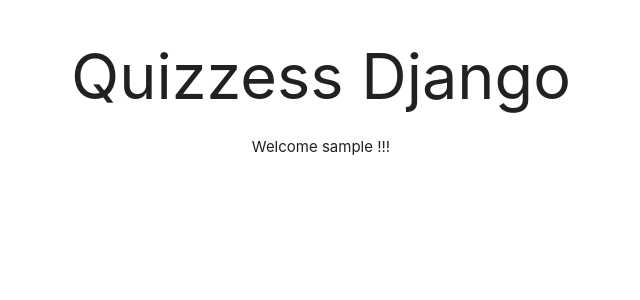
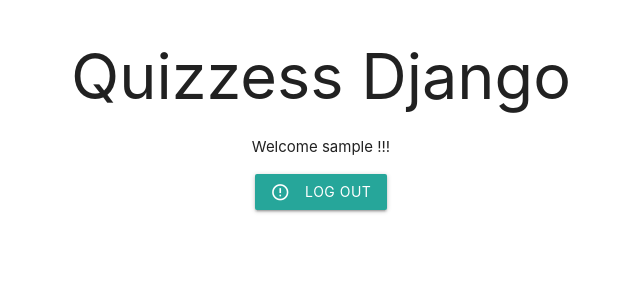
Before and after one commit to 1-0/quizzes, a Django app: page / in a window 1280 px wide. Shown: the top 300 px of the page, without its empty margins (319-959 px from the left). Run offline with Django 3.2, Linux system fonts and the light colour scheme; the visitor is signed in with stand-in values (Sample User, id 1); some libraries are stand-ins or nearby versions.

Commit message:
Add log out button

```diff
--- a/quizzes/templates/home.html
+++ b/quizzes/templates/home.html
@@ -4,6 +4,11 @@
 <div class="center-align">
     {% if user.is_authenticated %}
     <p>Welcome {{ user.username }} !!!</p>
+    <p>
+        <a href="{% url 'account_logout' %}" class="waves-effect waves-light btn">
+            <i class="material-icons left ">error_outline</i> Log Out
+        </a>
+    </p>
     {% else %}
     <p>
         <a href="{% url 'account_login' %}" class="waves-effect waves-light btn">
```
